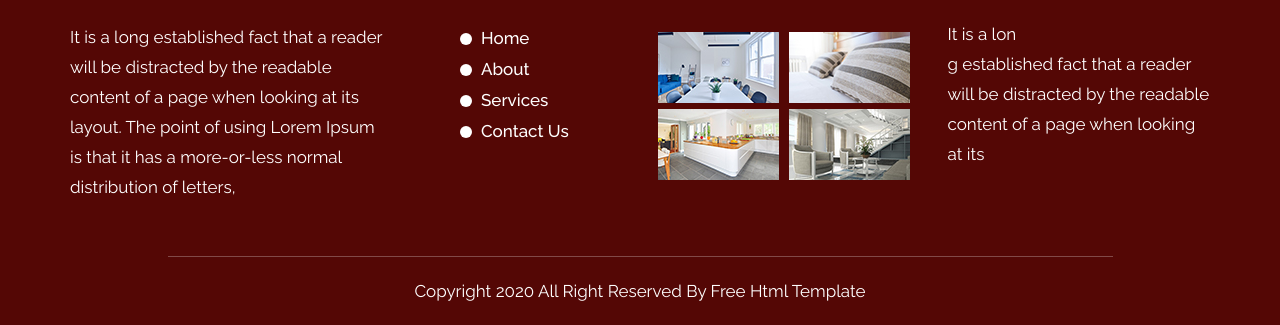
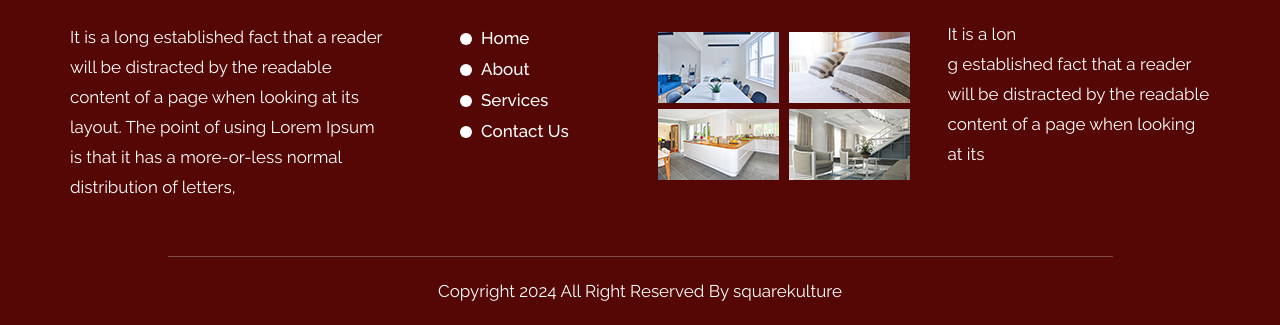
Before and after one commit to Square-Kulture-Wood-Works-Company/square_kulture_website, a plain HTML site: page about.html in a window 1280 px wide. Shown: the part 1139-1464 px from the top of the page. Drawn offline with Linux system fonts and the light colour scheme.

Commit message:
pipeline code added

```diff
--- a/about.html
+++ b/about.html
@@ -8,7 +8,7 @@
       <meta name="viewport" content="width=device-width, initial-scale=1">
       <meta name="viewport" content="initial-scale=1, maximum-scale=1">
       <!-- site metas -->
-      <title>basco</title>
+      <title>SquareKulture</title>
       <meta name="keywords" content="">
       <meta name="description" content="">
       <meta name="author" content="">
@@ -156,7 +156,7 @@
                <div class="container">
                   <div class="row">
                      <div class="col-md-10 offset-md-1">
-                        <p>Copyright 2020 All Right Reserved By <a href="https://html.design/"> Free Html Template</a></p>
+                        <p>Copyright 2024 All Right Reserved By <a href="https://squarekulture.com/"> squarekulture</a></p>
                      </div>
                   </div>
                </div>
```
Also changed, not shown: contact.html (+2 -2 lines), index.html (+2 -2 lines).
